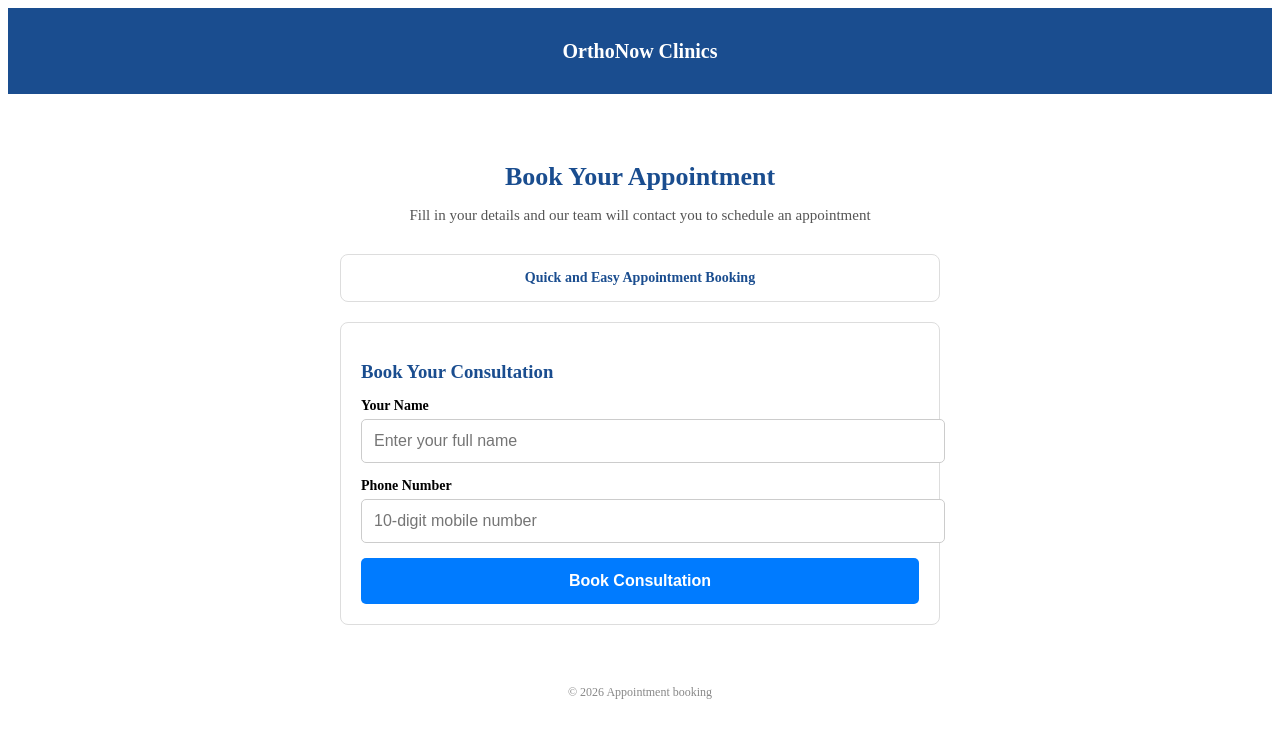
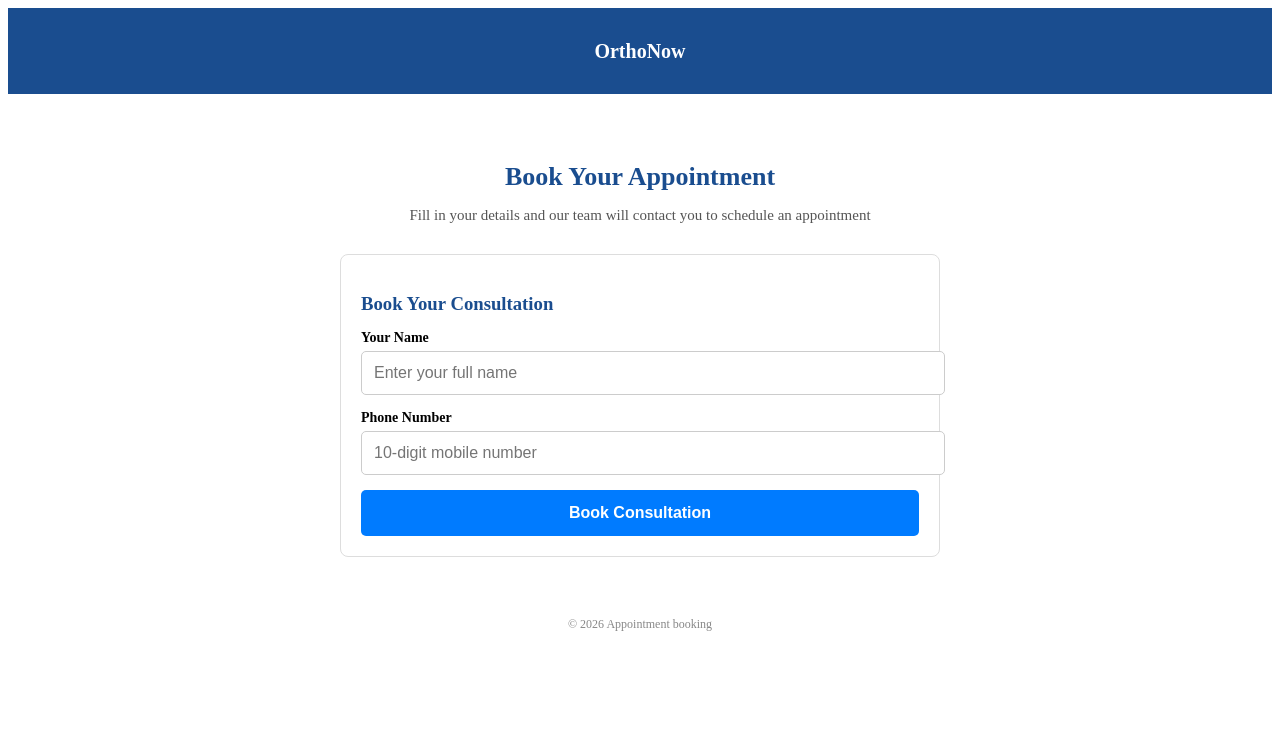
Before and after one commit to Laxisi/orthonow_developer_assignment, a plain HTML site: page task2/index.html in a window 1280 px wide. Drawn offline with Linux system fonts and the light colour scheme.

Commit message:
Update index.html

```diff
--- a/task2/index.html
+++ b/task2/index.html
@@ -49,20 +49,6 @@
     font-size: 15px;
     color: #555;
     margin-bottom: 20px;
-  }
-  .trust-box {
-    background-color: white;
-    border: 1px solid #ddd;
-    border-radius: 8px;
-    padding: 15px;
-    text-align: center;
-    margin-bottom: 20px;
-    font-size: 14px;
-    color: #444;
-  }
-
-  .trust-box strong {
-    color: #1a4d8f;
   }
   .form-box {
     background-color: white;
@@ -147,7 +133,7 @@
 <body>
 
 <div class="header">
-  <h2>OrthoNow Clinics</h2>
+  <h2>OrthoNow</h2>
 </div>
 
 <div class="container">
@@ -156,12 +142,6 @@
     <h1>Book Your Appointment</h1>
     <p>Fill in your details and our team will contact you to schedule an appointment</p>
   </div>
-
-  <div class="trust-box">
-    <strong>Quick and Easy Appointment Booking</strong>
-  </div>
-
-  <!-- Booking Form -->
   <div class="form-box" id="formBox">
     <h3>Book Your Consultation</h3>
     <form id="bookingForm">
@@ -190,7 +170,6 @@
 </footer>
 
 <script>
-  // Get all the elements we need
   var form = document.getElementById("bookingForm");
   var nameInput = document.getElementById("nameInput");
   var phoneInput = document.getElementById("phoneInput");
@@ -199,23 +178,19 @@
   var formBox = document.getElementById("formBox");
   var thankYouBox = document.getElementById("thankYouBox");
 
-  // Make sure dataLayer exists (this is needed for GTM tracking)
   window.dataLayer = window.dataLayer || [];
 
-  // Only allow numbers in the phone field
   phoneInput.addEventListener("input", function () {
     phoneInput.value = phoneInput.value.replace(/[^0-9]/g, "");
   });
 
   form.addEventListener("submit", function (event) {
-    // Stop the form from reloading the page (default browser behavior)
     event.preventDefault();
 
     var nameValue = nameInput.value.trim();
     var phoneValue = phoneInput.value.trim();
     var isValid = true;
 
-    // Check name is not empty
     if (nameValue === "") {
       nameError.style.display = "block";
       isValid = false;
@@ -223,7 +198,6 @@
       nameError.style.display = "none";
     }
 
-    // Check phone is exactly 10 digits
     if (phoneValue.length !== 10) {
       phoneError.style.display = "block";
       isValid = false;
@@ -231,19 +205,16 @@
       phoneError.style.display = "none";
     }
 
-    // If something is wrong, don't submit
     if (!isValid) {
       return;
     }
 
-    // Push the event to dataLayer so GTM can pick it up
     window.dataLayer.push({
       event: "consultation_form_submitted",
       lead_name: nameValue,
       lead_phone: phoneValue
     });
 
-    // Hide the form and show the thank you message (no page reload)
     formBox.style.display = "none";
     thankYouBox.style.display = "block";
   });
```
